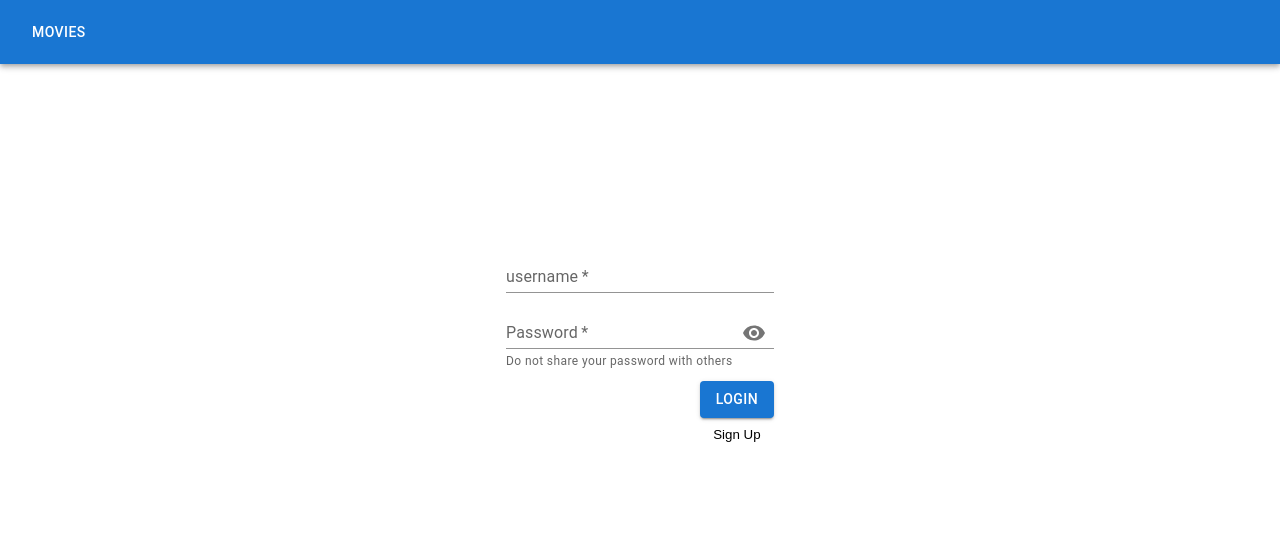
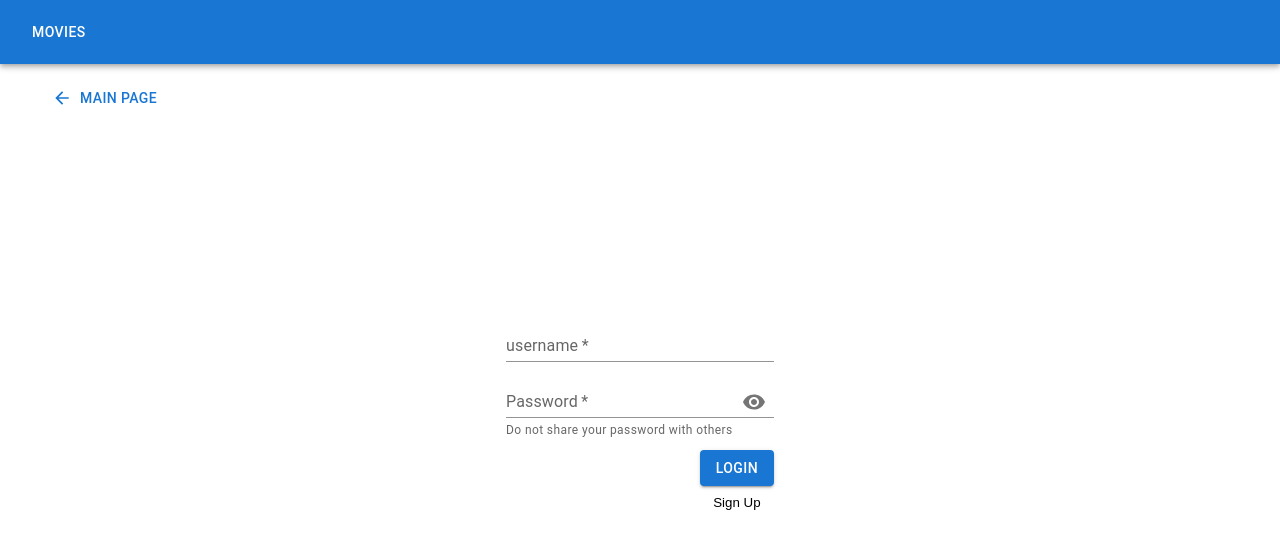
Before and after one commit to NHWai/movie-app, a React (Create React App) app: page /login in a window 1280 px wide. Shown: the top 548 px of the page. Built offline with nearby package versions, Linux system fonts and the light colour scheme.

Commit message:
refactor login page

```diff
--- a/src/index.tsx
+++ b/src/index.tsx
@@ -32,7 +32,6 @@ const router = createBrowserRouter(
       <Route path="error/:msg" element={<Error />} />
       <Route path="create" element={<AddMovie />} />
       <Route path="edit/:movieId" element={<EditMovie />} />
-
       <Route path="*" element={<ErrorGlobal />} />
     </Route>
   )
--- a/src/routes/LoginPage.tsx
+++ b/src/routes/LoginPage.tsx
@@ -17,6 +17,8 @@ import InputAdornment from "@mui/material/InputAdornment";
 import { useNavigate } from "react-router-dom/";
 import { FormLayout } from "../components/FormLayout";
 import { MyContext } from "../components/MyProvider";
+import { MuiLayout } from "../components/MuiLayout";
+import ArrowBackIcon from "@mui/icons-material/ArrowBack";
 
 interface FormDataType {
   username: string;
@@ -176,6 +178,15 @@ export const LoginPage = () => {
   };
 
   return (
+    <MuiLayout>
+      <Button
+        sx={{ alignSelf: "flex-start", mb: 2 }}
+        startIcon={<ArrowBackIcon />}
+        onClick={() => navigate(-1)}
+      >
+        Main Page
+      </Button>
+
       <FormLayout>
         <Stack spacing={2}>
           <form onSubmit={handleSubmit}>
@@ -275,5 +286,6 @@ export const LoginPage = () => {
           </form>
         </Stack>
       </FormLayout>
+    </MuiLayout>
   );
 };
```
Lines whose indentation alone changed are shown as unchanged.
